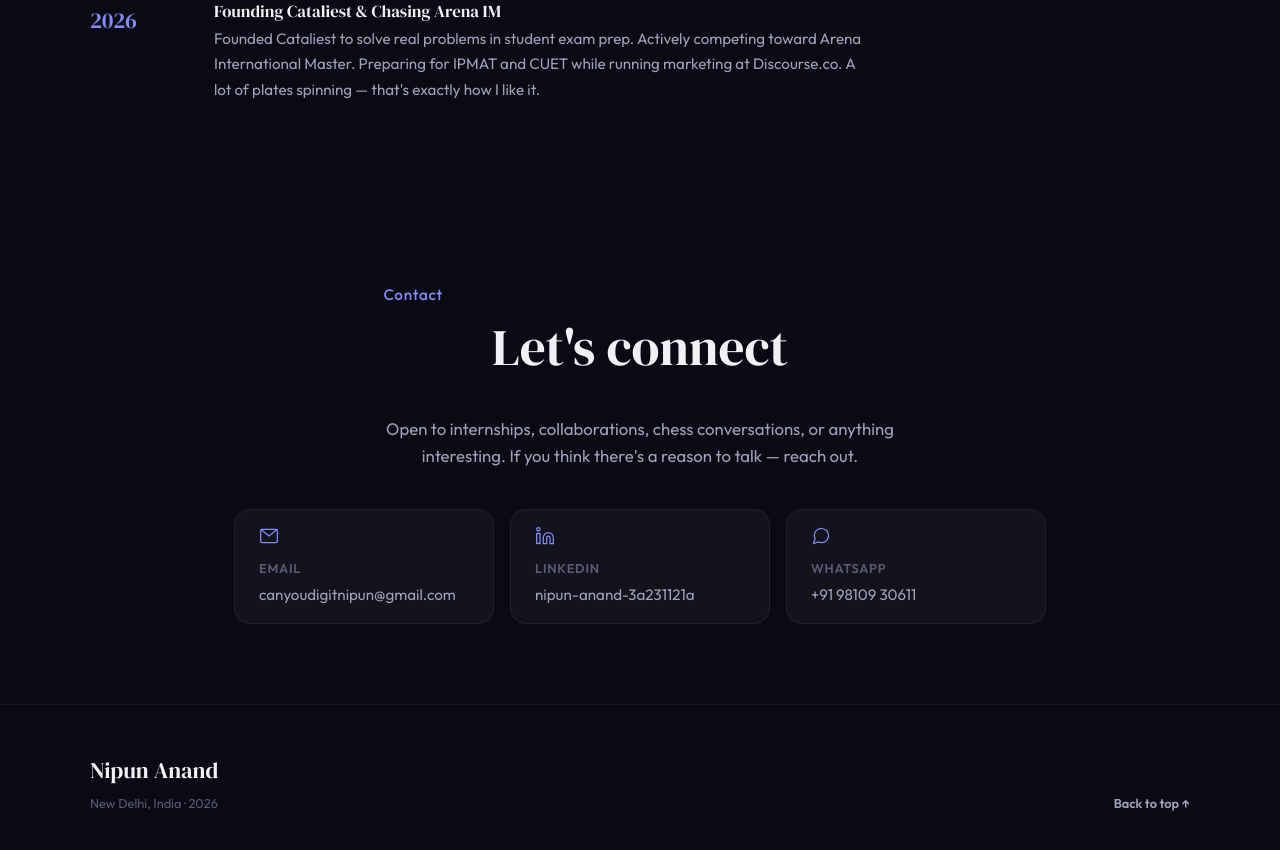
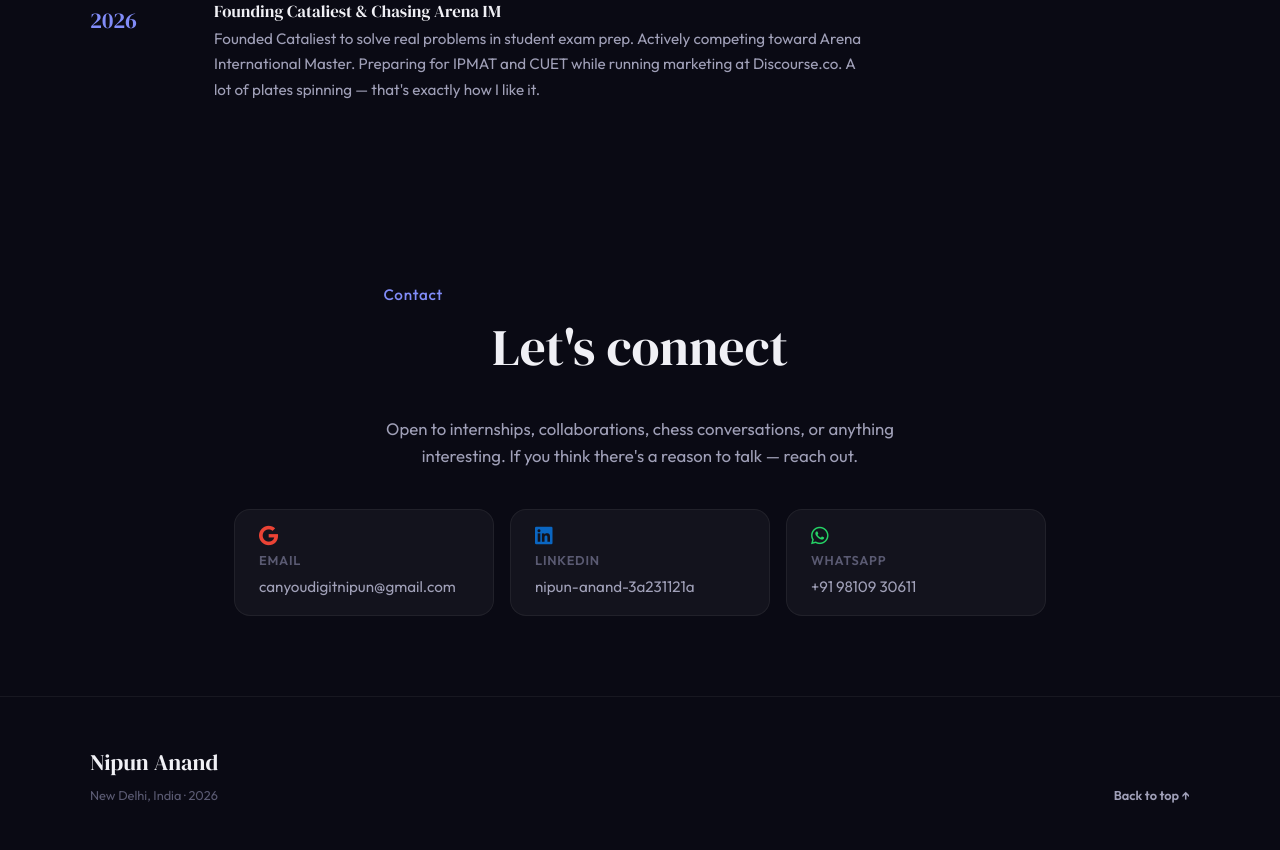
Before and after one commit to nipuncanyou/nipuncanyou.github.io, a plain HTML site: page index.html in a window 1280 px wide. Shown: the part 6926-7776 px from the top of the page. Drawn offline with Linux system fonts and the light colour scheme.

Commit message:
Add files via upload

```diff
--- a/index.html
+++ b/index.html
@@ -21,6 +21,7 @@
 <link rel="preconnect" href="https://fonts.gstatic.com" crossorigin>
 <link href="https://fonts.googleapis.com/css2?family=DM+Serif+Display:ital@0;1&family=Outfit:wght@400;500;600;700&display=swap" rel="stylesheet">
 <link rel="stylesheet" href="./styles.css">
+<link rel="stylesheet" href="https://cdnjs.cloudflare.com/ajax/libs/font-awesome/6.5.0/css/all.min.css">
 <script type="application/ld+json">
 {
   "@context": "https://schema.org",
@@ -457,17 +458,17 @@
         <p class="contact__intro fade-in">Open to internships, collaborations, chess conversations, or anything interesting. If you think there's a reason to talk — reach out.</p>
         <div class="contact__buttons fade-in">
           <a href="mailto:canyoudigitnipun@gmail.com" class="contact-btn" target="_blank" rel="noopener noreferrer">
-            <svg width="20" height="20" viewBox="0 0 24 24" fill="none" stroke="currentColor" stroke-width="1.5"><rect x="2" y="4" width="20" height="16" rx="2"/><path d="M22 4l-10 8L2 4"/></svg>
+            <i class="fa-brands fa-google contact-btn__icon" style="font-size:20px;color:#EA4335;"></i>
             <span class="contact-btn__label">Email</span>
             <span class="contact-btn__value">canyoudigitnipun@gmail.com</span>
           </a>
           <a href="https://www.linkedin.com/in/nipun-anand-3a231121a/" class="contact-btn" target="_blank" rel="noopener noreferrer">
-            <svg width="20" height="20" viewBox="0 0 24 24" fill="none" stroke="currentColor" stroke-width="1.5"><path d="M16 8a6 6 0 016 6v7h-4v-7a2 2 0 00-4 0v7h-4v-7a6 6 0 016-6z"/><rect x="2" y="9" width="4" height="12"/><circle cx="4" cy="4" r="2"/></svg>
+            <i class="fa-brands fa-linkedin contact-btn__icon" style="font-size:20px;color:#0A66C2;"></i>
             <span class="contact-btn__label">LinkedIn</span>
             <span class="contact-btn__value">nipun-anand-3a231121a</span>
           </a>
           <a href="https://wa.me/919810930611" class="contact-btn" target="_blank" rel="noopener noreferrer">
-            <svg width="20" height="20" viewBox="0 0 24 24" fill="none" stroke="currentColor" stroke-width="1.5"><path d="M21 11.5a8.38 8.38 0 01-.9 3.8 8.5 8.5 0 01-7.6 4.7 8.38 8.38 0 01-3.8-.9L3 21l1.9-5.7a8.38 8.38 0 01-.9-3.8 8.5 8.5 0 014.7-7.6 8.38 8.38 0 013.8-.9h.5a8.48 8.48 0 018 8v.5z"/></svg>
+            <i class="fa-brands fa-whatsapp contact-btn__icon" style="font-size:20px;color:#25D366;"></i>
             <span class="contact-btn__label">WhatsApp</span>
             <span class="contact-btn__value">+91 98109 30611</span>
           </a>
```
